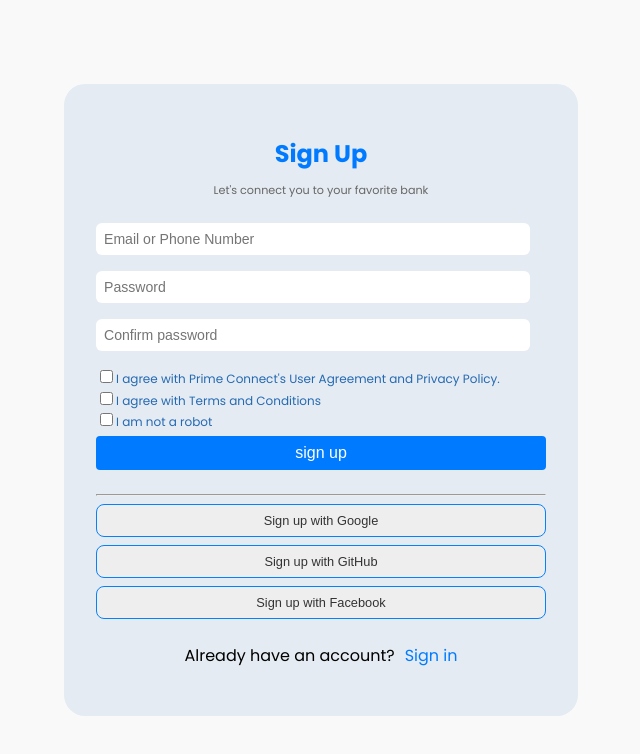
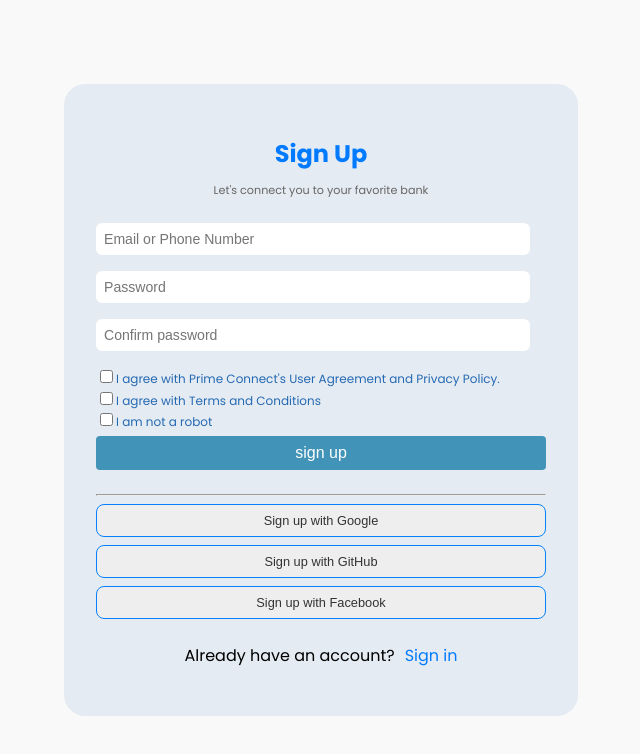
Before and after one commit to badkoala101/prime-connect, a React (Create React App) app: page /signup in a window 1280 px wide. In both pictures the pointer is over the button "sign up". Shown: the top 754 px of the page, without its empty margins (319-959 px from the left). Built offline with nearby package versions, Linux system fonts and the light colour scheme.

Commit message:
hover effect added to links and buttons

```diff
--- a/src/components/user/user.css
+++ b/src/components/user/user.css
@@ -38,6 +38,14 @@
   font-size: 1rem;
   cursor: pointer;
 }
+.container button[type="submit"]:hover{
+  background-color: rgba(64, 145, 183, 0.982);;
+
+  }
+.container a:hover{
+  color: rgba(64, 145, 183, 0.982);;
+
+}
 .container a {
     color: #007bff;
     text-decoration: none;
```
